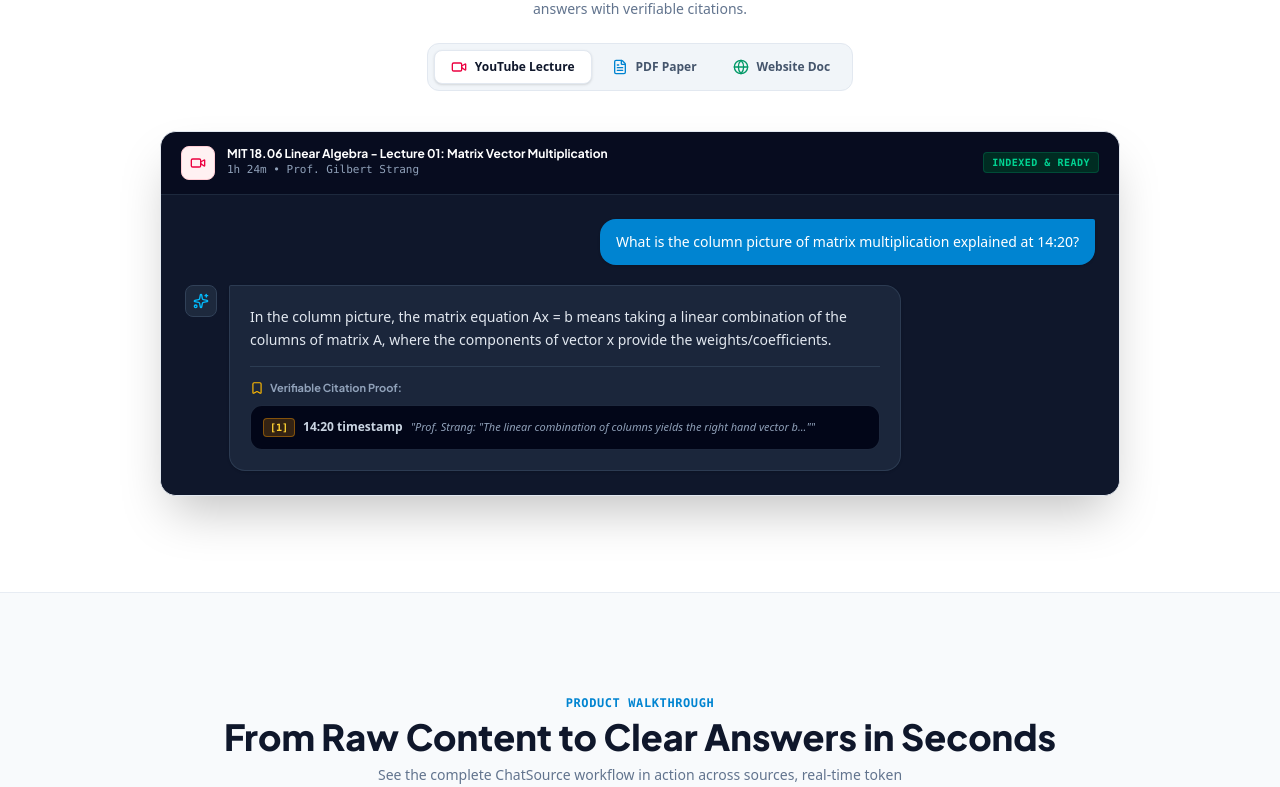
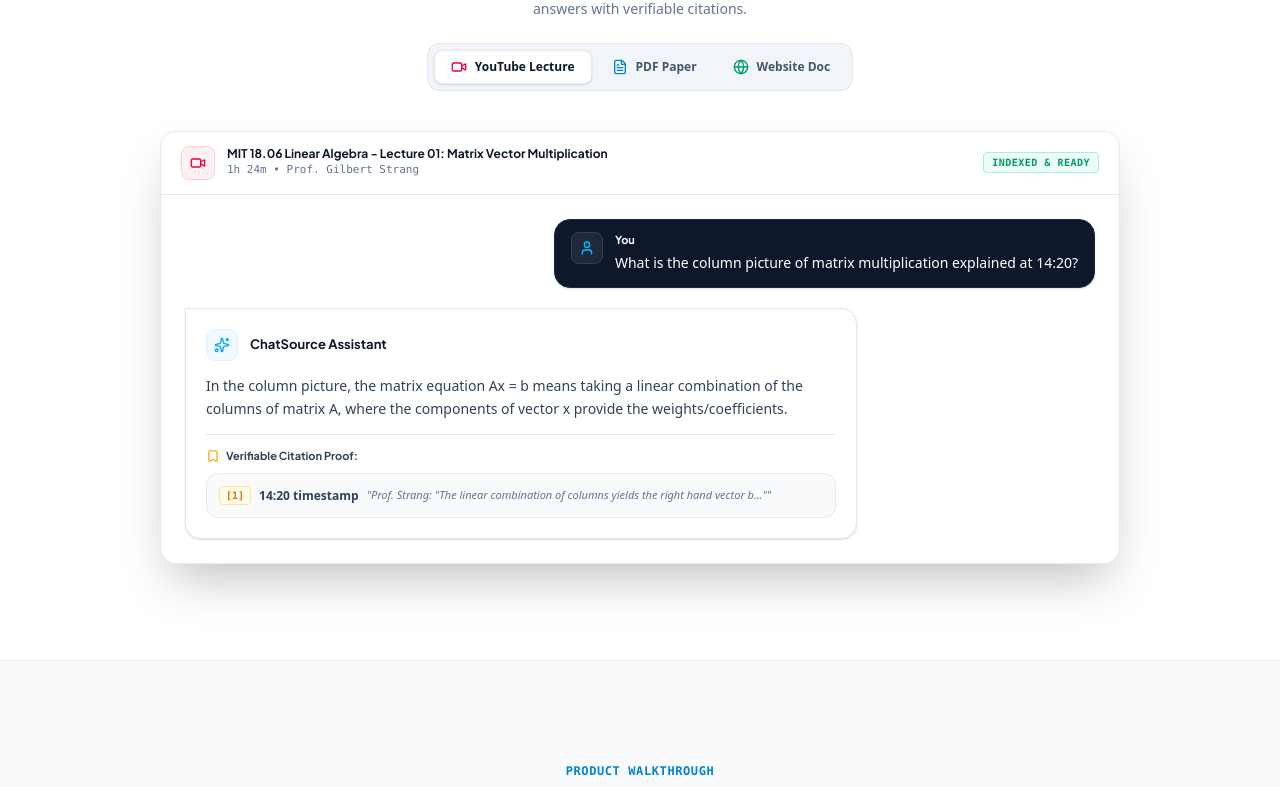
Before and after one commit to 21aansh06/ChatSource, a Next.js app in the folder client/: page / in a window 1280 px wide. Shown: the part 1105-1892 px from the top of the page. Built offline with nearby package versions, Linux system fonts and the light colour scheme; no server answers.

Commit message:
updated landing page

```diff
--- a/client/src/app/page.tsx
+++ b/client/src/app/page.tsx
@@ -23,6 +23,7 @@
   GraduationCap,
   Code2,
   AlignLeft,
+  User
 } from 'lucide-react';
 
 export default function HomePage() {
@@ -88,10 +89,6 @@
       a: 'ChatSource seamlessly ingests PDF files (up to 50MB), YouTube video URLs with auto-extracted transcripts, public website page URLs, and raw markdown/plain text notes.'
     },
     {
-      q: 'How does ChatSource generate answers grounded in my sources?',
-      a: 'When you ask a question inside a notebook, ChatSource searches through your ready ingested material, extracts exact text chunks, and streams an answer backed by specific citation references (page numbers, YouTube timestamps, or section headings).'
-    },
-    {
       q: 'Can I ask follow-up questions within the same chat session?',
       a: 'Yes. Each notebook supports ongoing multi-turn conversations, preserving previous dialogue context while continuously referencing your uploaded sources.'
     },
@@ -102,10 +99,6 @@
     {
       q: 'Is YouTube transcript ingestion automatic?',
       a: 'Yes. Simply paste any public YouTube video link into your notebook, and ChatSource extracts the transcript and timestamps automatically.'
-    },
-    {
-      q: 'Can I cancel my account or change subscription tiers anytime?',
-      a: 'Yes. You can manage your account and subscription preferences anytime from your settings.'
     }
   ];
 
@@ -230,8 +223,7 @@
             <div className="mt-6 inline-flex items-center gap-1 rounded-xl bg-slate-100 p-1.5 border border-slate-200">
               <button
                 onClick={() => setActiveDemoTab('youtube')}
-                className={`flex items-center gap-2 rounded-lg px-4 py-2 text-xs font-bold transition-all cursor-pointer ${
-                  activeDemoTab === 'youtube'
+                className={`flex items-center gap-2 rounded-lg px-4 py-2 text-xs font-bold transition-all cursor-pointer ${activeDemoTab === 'youtube'
                   ? 'bg-white text-slate-900 shadow-sm border border-slate-200'
                   : 'text-slate-600 hover:text-slate-900'
                   }`}
@@ -242,8 +234,7 @@
 
               <button
                 onClick={() => setActiveDemoTab('pdf')}
-                className={`flex items-center gap-2 rounded-lg px-4 py-2 text-xs font-bold transition-all cursor-pointer ${
-                  activeDemoTab === 'pdf'
+                className={`flex items-center gap-2 rounded-lg px-4 py-2 text-xs font-bold transition-all cursor-pointer ${activeDemoTab === 'pdf'
                   ? 'bg-white text-slate-900 shadow-sm border border-slate-200'
                   : 'text-slate-600 hover:text-slate-900'
                   }`}
@@ -254,8 +245,7 @@
 
               <button
                 onClick={() => setActiveDemoTab('website')}
-                className={`flex items-center gap-2 rounded-lg px-4 py-2 text-xs font-bold transition-all cursor-pointer ${
-                  activeDemoTab === 'website'
+                className={`flex items-center gap-2 rounded-lg px-4 py-2 text-xs font-bold transition-all cursor-pointer ${activeDemoTab === 'website'
                   ? 'bg-white text-slate-900 shadow-sm border border-slate-200'
                   : 'text-slate-600 hover:text-slate-900'
                   }`}
@@ -267,60 +257,109 @@
           </div>
 
           {/* Demo Card Showcase */}
-          <div className="rounded-2xl border border-slate-200 bg-slate-900 text-white shadow-2xl overflow-hidden">
+          <div className="rounded-2xl border border-slate-200 bg-white shadow-2xl overflow-hidden">
             {/* Header bar */}
-            <div className="flex items-center justify-between px-5 py-3.5 border-b border-slate-800 bg-slate-950/60">
+            <div className="flex items-center justify-between px-5 py-3.5 border-b border-slate-200 bg-white">
               <div className="flex items-center gap-3">
                 <div className={`p-2 rounded-lg border ${currentDemo.iconBg}`}>
                   <currentDemo.icon className="h-4 w-4" />
                 </div>
+
                 <div>
-                  <h4 className="text-xs font-bold text-white line-clamp-1 font-heading">{currentDemo.sourceTitle}</h4>
-                  <p className="text-[11px] text-slate-400 font-mono">{currentDemo.sourceMeta}</p>
+                  <h4 className="text-xs font-bold text-slate-900 line-clamp-1 font-heading">
+                    {currentDemo.sourceTitle}
+                  </h4>
+                  <p className="text-[11px] text-slate-500 font-mono">
+                    {currentDemo.sourceMeta}
+                  </p>
                 </div>
               </div>
 
-              <span className="text-[10px] font-bold uppercase tracking-wider px-2 py-0.5 rounded bg-emerald-950 text-emerald-400 border border-emerald-800/60 font-mono">
+              <span className="text-[10px] font-bold uppercase tracking-wider px-2 py-0.5 rounded bg-emerald-50 text-emerald-600 border border-emerald-200 font-mono">
                 Indexed & Ready
               </span>
             </div>
 
             {/* Simulated Chat Dialogue */}
-            <div className="p-6 space-y-5 bg-slate-900">
+            <div className="p-6 space-y-5 bg-white">
+
               {/* User Prompt */}
               <div className="flex items-start gap-3 justify-end">
-                <div className="bg-sky-600 text-white px-4 py-3 rounded-2xl rounded-tr-xs text-xs sm:text-sm max-w-xl leading-relaxed shadow-sm">
+                <div className="bg-slate-900 border border-slate-800 text-white rounded-2xl shadow-sm max-w-[75%]">
+                  <div className="flex items-start gap-3 px-4 py-3">
+
+                    {/* User Logo */}
+                    <div className="h-8 w-8 rounded-lg bg-slate-800 border border-slate-700 flex items-center justify-center text-sky-400 shrink-0">
+                      <User className="h-4 w-4" />
+                    </div>
+
+                    <div className="min-w-0">
+                      <div className="text-[11px] font-bold text-white font-heading">
+                        You
+                      </div>
+
+                      <p className="mt-1 text-xs sm:text-sm leading-relaxed">
                         {currentDemo.question}
+                      </p>
+                    </div>
+
+                  </div>
                 </div>
               </div>
 
               {/* Assistant Grounded Answer */}
+              {/* Assistant Grounded Answer */}
               <div className="flex items-start gap-3">
-                <div className="h-8 w-8 rounded-lg bg-slate-800 border border-slate-700 flex items-center justify-center text-sky-400 shrink-0">
+
+                <div className="bg-white border border-slate-200 rounded-2xl rounded-tl-xs p-5 space-y-3.5 max-w-2xl text-xs sm:text-sm text-slate-700 leading-relaxed shadow-sm">
+
+                  {/* ChatSource Logo + Name */}
+                  <div className="flex items-center gap-3">
+
+                    {/* ChatSource Logo */}
+                    <div className="h-8 w-8 rounded-lg bg-sky-50 border border-sky-100 flex items-center justify-center text-sky-500 shrink-0">
                       <Sparkles className="h-4 w-4" />
                     </div>
-                <div className="bg-slate-800/90 border border-slate-700/80 rounded-2xl rounded-tl-xs p-5 space-y-3.5 max-w-2xl text-xs sm:text-sm text-slate-200 leading-relaxed shadow-sm">
-                  <p>{currentDemo.answer}</p>
+
+                    {/* ChatSource Name */}
+                    <div className="text-[13px] font-bold text-slate-900 font-heading">
+                      ChatSource Assistant
+                    </div>
+
+                  </div>
+
+                  {/* Answer */}
+                  <p>
+                    {currentDemo.answer}
+                  </p>
 
                   {/* Verifiable Citation Pill */}
-                  <div className="pt-3 border-t border-slate-700/80">
-                    <div className="text-[11px] font-bold text-slate-400 mb-2 flex items-center gap-1.5 font-heading">
-                      <Bookmark className="h-3.5 w-3.5 text-amber-400" />
+                  <div className="pt-3 border-t border-slate-200">
+
+                    <div className="text-[11px] font-bold text-slate-700 mb-2 flex items-center gap-1.5 font-heading">
+                      <Bookmark className="h-3.5 w-3.5 text-amber-500" />
                       <span>Verifiable Citation Proof:</span>
                     </div>
 
-                    <div className="inline-flex flex-col sm:flex-row items-start sm:items-center gap-2 rounded-xl bg-slate-950 p-3 border border-slate-700/60 text-xs w-full">
+                    <div className="inline-flex flex-col sm:flex-row items-start sm:items-center gap-2 rounded-xl bg-slate-50 p-3 border border-slate-200 text-xs w-full">
+
                       <div className="flex items-center gap-2">
-                        <span className="font-mono text-[10px] font-extrabold px-1.5 py-0.5 rounded bg-amber-500/20 text-amber-300 border border-amber-500/40">
+                        <span className="font-mono text-[10px] font-extrabold px-1.5 py-0.5 rounded bg-amber-50 text-amber-600 border border-amber-200">
                           [{currentDemo.citation.id}]
                         </span>
-                        <span className="font-semibold text-slate-300">{currentDemo.citation.label}</span>
+
+                        <span className="font-semibold text-slate-700">
+                          {currentDemo.citation.label}
+                        </span>
                       </div>
-                      <span className="text-[11px] text-slate-400 italic truncate max-w-xs sm:max-w-md">
+
+                      <span className="text-[11px] text-slate-500 italic truncate max-w-xs sm:max-w-md">
                         &quot;{currentDemo.citation.detail}&quot;
                       </span>
+
                     </div>
                   </div>
+
                 </div>
               </div>
             </div>
@@ -509,7 +548,7 @@
       </section>
 
       {/* 6. SOCIAL PROOF (CLEARLY MARKED PLACEHOLDERS) */}
-      <section className="py-16 md:py-24 bg-white border-b border-slate-200/80">
+      {/* <section className="py-16 md:py-24 bg-white border-b border-slate-200/80">
         <div className="mx-auto max-w-6xl px-4 sm:px-6 lg:px-8">
           <div className="text-center mb-12">
             <span className="text-xs font-bold uppercase tracking-wider text-sky-600 font-mono">User Reviews</span>
@@ -522,7 +561,7 @@
           </div>
 
           <div className="grid grid-cols-1 md:grid-cols-3 gap-6">
-            {/* Testimonial Placeholder 1 */}
+            Testimonial Placeholder 1
             <div className="rounded-2xl border border-slate-200 bg-slate-50/50 p-6 flex flex-col justify-between">
               <p className="text-xs sm:text-sm text-slate-600 italic leading-relaxed">
                 &quot;Being able to click on a citation badge and jump straight to the page number in a 200-page PDF report saves me hours of manual searching.&quot;
@@ -538,7 +577,7 @@
               </div>
             </div>
 
-            {/* Testimonial Placeholder 2 */}
+            Testimonial Placeholder 2
             <div className="rounded-2xl border border-slate-200 bg-slate-50/50 p-6 flex flex-col justify-between">
               <p className="text-xs sm:text-sm text-slate-600 italic leading-relaxed">
                 &quot;I paste YouTube lecture links into ChatSource and ask specific questions. The timestamp references let me double-check the professor&apos;s exact words.&quot;
@@ -554,7 +593,7 @@
               </div>
             </div>
 
-            {/* Testimonial Placeholder 3 */}
+            Testimonial Placeholder 3
             <div className="rounded-2xl border border-slate-200 bg-slate-50/50 p-6 flex flex-col justify-between">
               <p className="text-xs sm:text-sm text-slate-600 italic leading-relaxed">
                 &quot;Combining technical web documentation and raw meeting notes into a single notebook container makes onboarding new codebases twice as fast.&quot;
@@ -571,10 +610,10 @@
             </div>
           </div>
         </div>
-      </section>
+      </section> */}
 
       {/* 7. PRICING SECTION */}
-      <section className="py-16 md:py-24 bg-slate-50 border-b border-slate-200/80">
+      {/* <section className="py-16 md:py-24 bg-slate-50 border-b border-slate-200/80">
         <div className="mx-auto max-w-5xl px-4 sm:px-6 lg:px-8">
           <div className="text-center mb-12">
             <span className="text-xs font-bold uppercase tracking-wider text-sky-600 font-mono">Simple Pricing</span>
@@ -587,7 +626,7 @@
           </div>
 
           <div className="grid grid-cols-1 md:grid-cols-2 gap-8 max-w-3xl mx-auto">
-            {/* Free Tier */}
+            Free Tier
             <div className="rounded-2xl border border-slate-200 bg-white p-7 flex flex-col justify-between shadow-sm">
               <div>
                 <span className="text-xs font-extrabold uppercase tracking-wider text-slate-500 font-mono">Starter</span>
@@ -628,7 +667,7 @@
               </div>
             </div>
 
-            {/* Pro Tier */}
+            Pro Tier
             <div className="rounded-2xl border-2 border-sky-500 bg-white p-7 flex flex-col justify-between shadow-xl relative">
               <div className="absolute -top-3 right-6 rounded-full bg-sky-500 px-3 py-1 text-[10px] font-extrabold uppercase tracking-wider text-white shadow-sm">
                 Most Popular
@@ -674,7 +713,7 @@
             </div>
           </div>
         </div>
-      </section>
+      </section> */}
 
       {/* 8. FAQ ACCORDION SECTION */}
       <section className="py-16 md:py-24 bg-white border-b border-slate-200/80">
@@ -698,8 +737,7 @@
                 >
                   <span>{faq.q}</span>
                   <ChevronDown
-                    className={`h-4 w-4 text-slate-500 transition-transform ${
-                      activeFaq === idx ? 'rotate-180 text-sky-600' : ''
+                    className={`h-4 w-4 text-slate-500 transition-transform ${activeFaq === idx ? 'rotate-180 text-sky-600' : ''
                       }`}
                   />
                 </button>
@@ -760,20 +798,26 @@
       <footer className="border-t border-slate-200 bg-white py-8 text-center text-xs text-slate-500">
         <div className="mx-auto max-w-7xl px-4 flex flex-col sm:flex-row items-center justify-between gap-4">
           <div className="flex items-center gap-2">
-            <div className="h-6 w-6 rounded-md bg-slate-900 flex items-center justify-center text-white text-[10px] font-bold">
-              CS
+            <div className="h-6 w-6 rounded-md overflow-hidden flex items-center justify-center">
+              <img
+                src="/favicon.ico"
+                alt="ChatSource logo"
+                className="h-full w-full object-contain"
+              />
             </div>
+
             <span className="font-bold text-slate-900 font-heading">ChatSource</span>
+
             <span>&copy; {new Date().getFullYear()} — Grounded RAG Workspace</span>
           </div>
 
-          <div className="flex items-center gap-4 text-slate-500">
+          {/* <div className="flex items-center gap-4 text-slate-500">
             <span>Privacy Policy</span>
             <span>•</span>
             <span>Terms of Service</span>
             <span>•</span>
             <span>Support</span>
-          </div>
+          </div> */}
         </div>
       </footer>
     </div>
```
Lines whose indentation alone changed are shown as unchanged.
